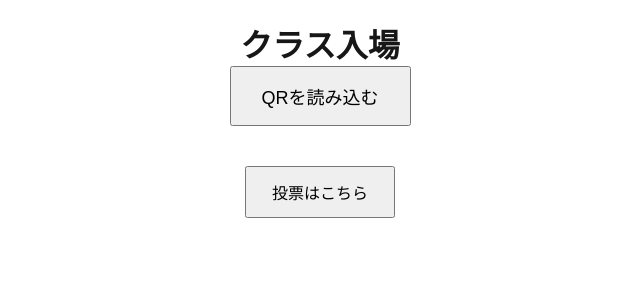
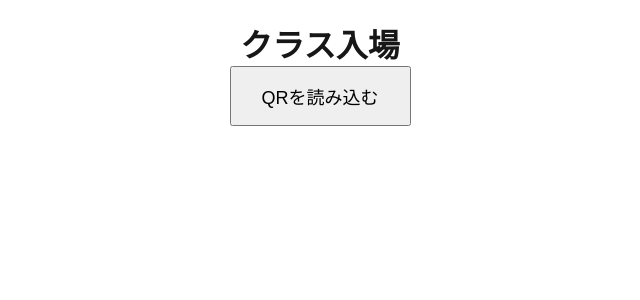
Before and after one commit to koryojohogijutsu/admission-management, a Next.js app: page / in a window 1280 px wide. Shown: the top 300 px of the page, without its empty margins (320-960 px from the left). Built offline with nearby package versions, Linux system fonts and the light colour scheme.

Commit message:
fix vote

```diff
--- a/app/page.tsx
+++ b/app/page.tsx
@@ -1,31 +1,31 @@
 "use client";
 
-import { useState, useRef } from "react";
+import { useState, useRef, useEffect } from "react";
+import QRScanner from "@/components/QRScanner";
 import { useRouter } from "next/navigation";
-import QRScanner from "@/components/QRScanner";
 
 export default function Home() {
   const [scanning, setScanning] = useState(false);
+  const [alerted, setAlerted] = useState(false);
+  const hasScanned = useRef(false);
   const router = useRouter();
 
-  // ★ 追加：連続実行防止フラグ
-  const hasScanned = useRef(false);
-
+  // QRを読み込んだとき
   const handleScan = async (classCode: string) => {
-    // すでに実行済みなら何もしない
-    if (hasScanned.current) return;
+    if (hasScanned.current) return; // 二重読み取り防止
     hasScanned.current = true;
 
-    setScanning(false); // ← まず止める（超重要）
+    setScanning(false);
 
-    const visitorId = document.cookie
+    // visitor_idを取得
+    let visitorId = document.cookie
       .split("; ")
       .find((row) => row.startsWith("visitor_id="))
       ?.split("=")[1];
 
     if (!visitorId) {
-      alert("visitor_id がありません");
-      return;
+      visitorId = crypto.randomUUID();
+      document.cookie = `visitor_id=${visitorId}; path=/`;
     }
 
     try {
@@ -39,14 +39,27 @@ export default function Home() {
       });
 
       if (res.ok) {
-        alert("入場が完了しました：" + classCode);
+        // cookieに保存
+        document.cookie = `class_code=${classCode}; path=/`;
+
+        if (!alerted) {
+          alert("入場完了: " + classCode);
+          setAlerted(true);
+        }
       } else {
         const data = await res.json();
         alert("エラー: " + (data.error || "不明"));
+        hasScanned.current = false;
       }
     } catch {
       alert("通信エラーが発生しました");
+      hasScanned.current = false;
     }
+  };
+
+  // 投票ページに遷移
+  const goToVote = () => {
+    router.push("/vote-password"); // パスワード確認ページ
   };
 
   return (
@@ -55,10 +68,7 @@ export default function Home() {
 
       {!scanning && (
         <button
-          onClick={() => {
-            hasScanned.current = false; // ← 再スキャン時にリセット
-            setScanning(true);
-          }}
+          onClick={() => setScanning(true)}
           style={{ padding: "15px 30px", fontSize: "18px", cursor: "pointer" }}
         >
           QRを読み込む
@@ -67,18 +77,20 @@ export default function Home() {
 
       {scanning && <QRScanner onScan={handleScan} />}
 
-      <div style={{ marginTop: "40px" }}>
+      {/* QRを読み込んだら投票ページへ */}
+      {document.cookie.includes("class_code") && !scanning && (
         <button
-          onClick={() => router.push("/vote")}
+          onClick={goToVote}
           style={{
-            padding: "12px 25px",
-            fontSize: "16px",
+            marginTop: "20px",
+            padding: "15px 30px",
+            fontSize: "18px",
             cursor: "pointer",
           }}
         >
           投票はこちら
         </button>
-      </div>
+      )}
     </main>
   );
 }
--- a/app/vote/page.tsx
+++ b/app/vote/page.tsx
@@ -8,7 +8,7 @@ export default function VotePage() {
   const [classes, setClasses] = useState<string[]>([]);
   const [selected, setSelected] = useState<string | null>(null);
 
-  const EXIT_PASSWORD = "koryo1155";
+  const EXIT_PASSWORD = "kakou";
 
   const getVisitorId = () =>
     document.cookie
```
